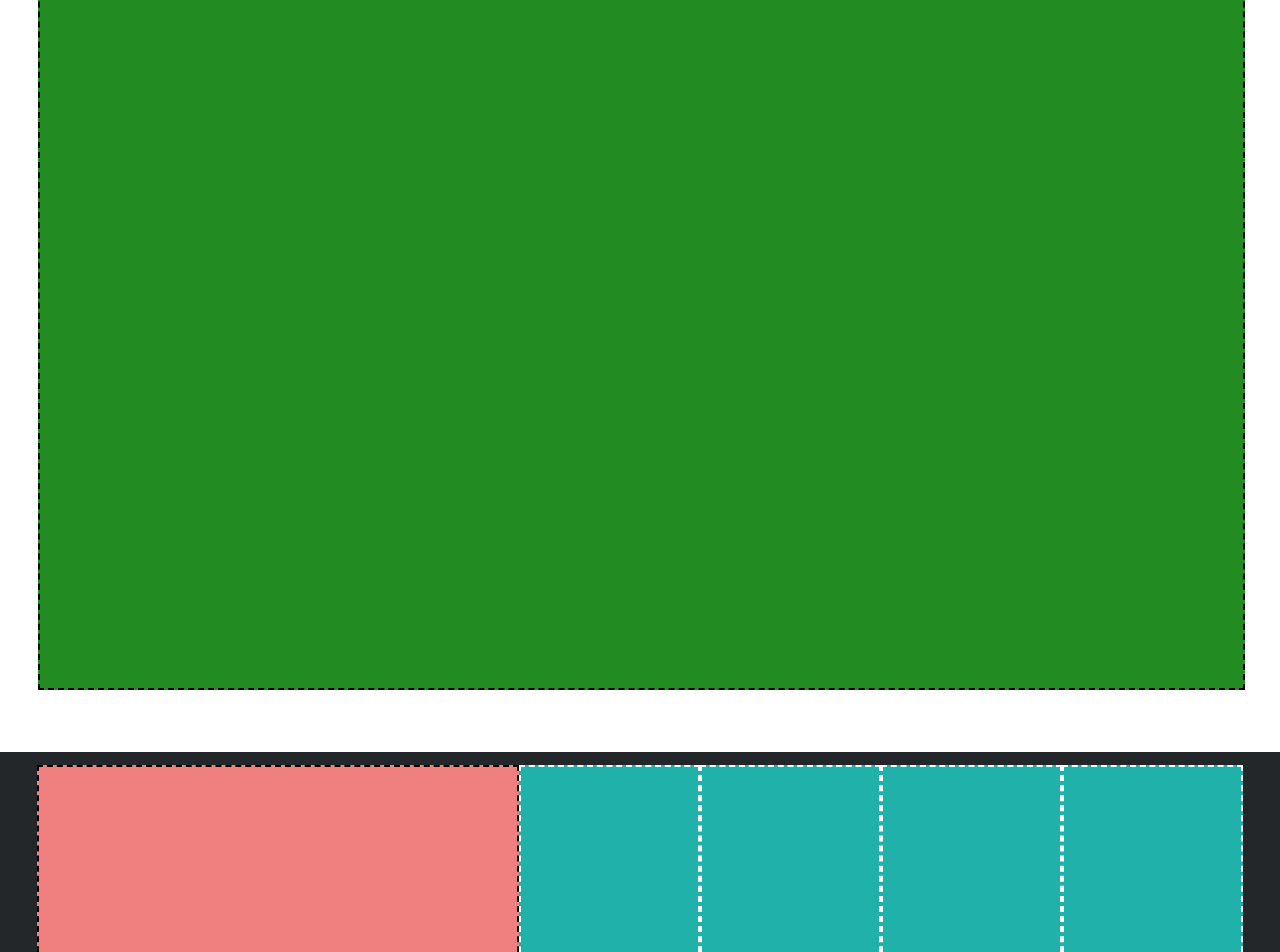
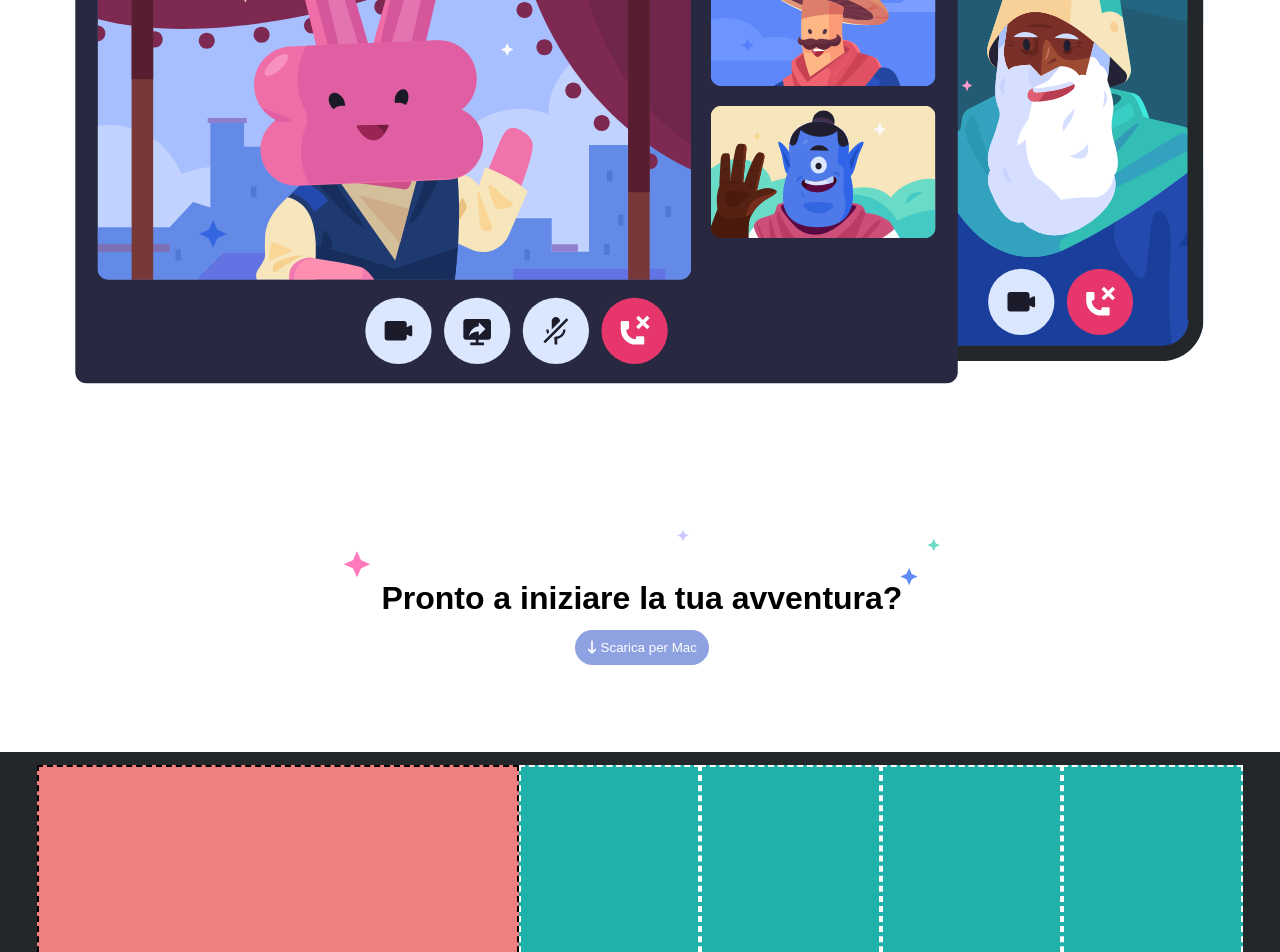
Before and after one commit to AndreaChiari/htmlcss-discord, a plain HTML site: page index.html in a window 1280 px wide. Shown: the part 3598-4550 px from the top of the page. Drawn offline with Linux system fonts and the light colour scheme.

Commit message:
fine-main

```diff
--- a/index.html
+++ b/index.html
@@ -111,10 +111,25 @@
             </div>
         </div>
 
-    <!-- big green section -->
+    <!-- info tecnologia pre footer -->
 
-        <div class="big-green-container bggrey" >
-            <div class="big-green"></div>
+        <div class="bottom-container" >
+            <div class="tecno-container">
+                <h1 class="bigger-size center-text padding-bottom-25"> Tecnologia affidabile per tenersi in contatto</h1>
+                <p class="center-text"> <strong>Video e audio a bassa latenza ti faranno sentire come se foste tutti nella stessa
+                    stanza. Fai ciao in video, guarda gli amici giocare in streaming, o riunitevi
+                in una sessione di disegno con la condivisione schermo.</strong> </p>
+                <div class="img-big"></div>
+                <div class="bg-prefooter">
+                    <h1 class="center-text">Pronto a iniziare la tua avventura?</h1>
+                </div>
+                <div class="button-container">
+                    <button class="greydiscord white"><i class="fa-solid fa-arrow-down-long"></i>
+                    Scarica per Mac
+                    </button>
+                </div>
+
+            </div>
         </div>
 
     <!-- column section -->
--- a/struttura-discord.css
+++ b/struttura-discord.css
@@ -35,6 +35,9 @@
 
 .bgblack{
     background-color: rgb(35,39,42)
+}
+.greydiscord{
+    background-color:rgb(142,161,225)
 }
 
 /* general utilities*/
@@ -81,7 +84,9 @@ p{
 .padding-left{
     padding-left: 100px;
 }
-
+.padding-top{
+    padding-top: 100px;
+}
 
 /* header */
 
@@ -199,23 +204,45 @@ div .text-container > h1{
 }
 
 
-/* reverse bluepink section */
 
+/* info tecnologia pre footer section */
 
-/* big green section */
-
-.big-green-container{
-    min-height: 1200px;
+.bottom-container{
+    height: 1200px;
     padding: 3%;
 
 }
 
-.big-green{
-    min-height: 1100px;
+.tecno-container{
+    height: 1100px;
     width: 1207px;
     margin: auto;
-    background-color: var(--green);
-    border: var(--border)
+
+}
+
+.img-big{
+    height: 800px;
+    background-image: url(img/item4-big.svg);
+    background-size: contain;
+    padding-bottom: 0;
+
+}
+
+.bg-prefooter{
+    height: 100px;
+    width: 600px;
+    background-image: url(img/stars.svg);
+    background-size: contain;
+    background-repeat: no-repeat;
+    margin: auto;
+    padding-top: 50px;
+}
+
+.button-container{
+    height: 100px;
+    width: 134px;
+    margin: auto;
+
 }
 
 /* column section */
```
